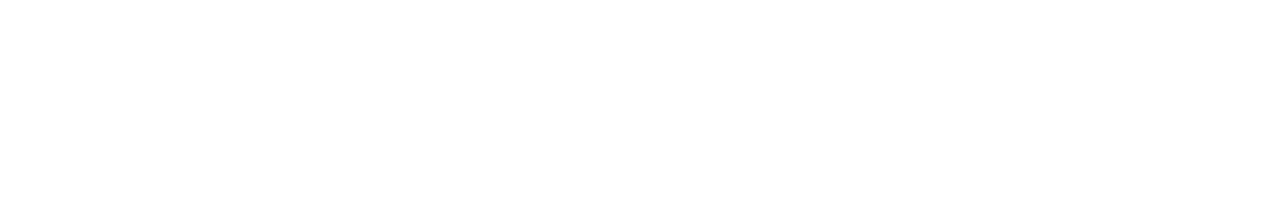
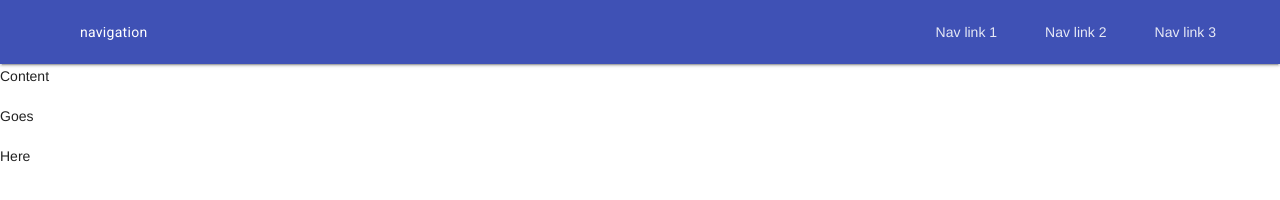
Before and after one commit to doctor-adayum/MaterialDesignLite, a plain HTML site: page pwa.html in a window 1280 px wide. Drawn offline with nearby package versions, Linux system fonts and the light colour scheme.

Commit message:
Update pwa.html

```diff
--- a/pwa.html
+++ b/pwa.html
@@ -29,6 +29,33 @@
 </head>
 
 <body>
+  <div class="mdl-layout mdl-js-layout">
+    <header class="mdl-layout__header">
+      <div class="mdl-layout-icon"></div>
+      <div class="mdl-layout__header-row">
+        <span class="mdl-layout__title">navigation</span>
+        <div class="mdl-layout-spacer"></div>
+        <nav class="mdl-navigation">
+          <a class="mdl-navigation__link" href="#">Nav link 1</a>
+          <a class="mdl-navigation__link" href="#">Nav link 2</a>
+          <a class="mdl-navigation__link" href="#">Nav link 3</a>
+        </nav>
+      </div>
+    </header>
+    <div class="mdl-layout__drawer">
+      <span class="mdl-layout__title">navigation</span>
+      <nav class="mdl-navigation">
+        <a class="mdl-navigation__link" href="#">Nav link 1</a>
+        <a class="mdl-navigation__link" href="#">Nav link 2</a>
+        <a class="mdl-navigation__link" href="#">Nav link 3</a>
+      </nav>
+    </div>
+    <main class="mdl-layout__content">
+      <p>Content</p>
+      <p>Goes</p>
+      <p>Here</p>
+    </main>
+  </div>
 
 
 
```
